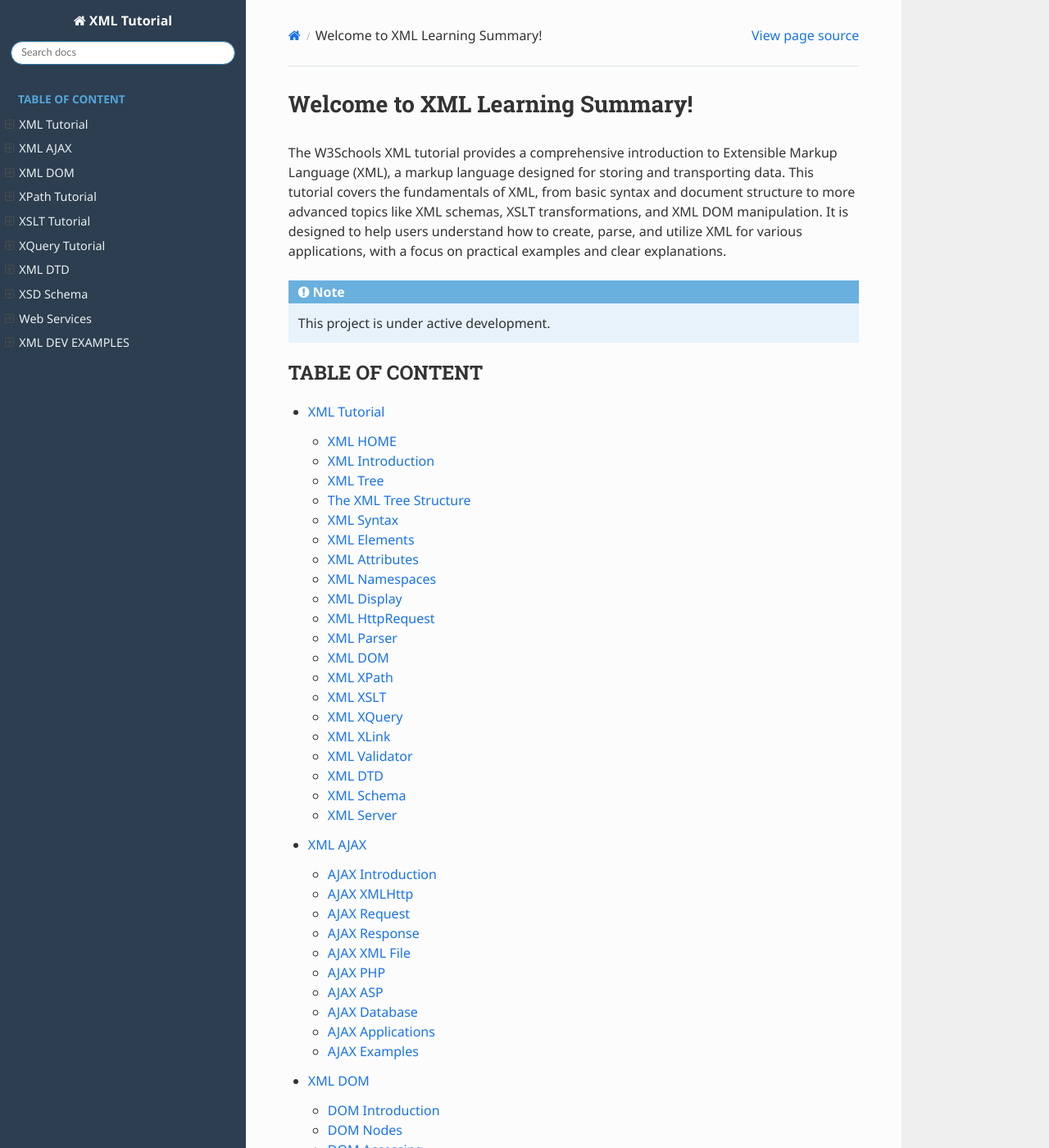
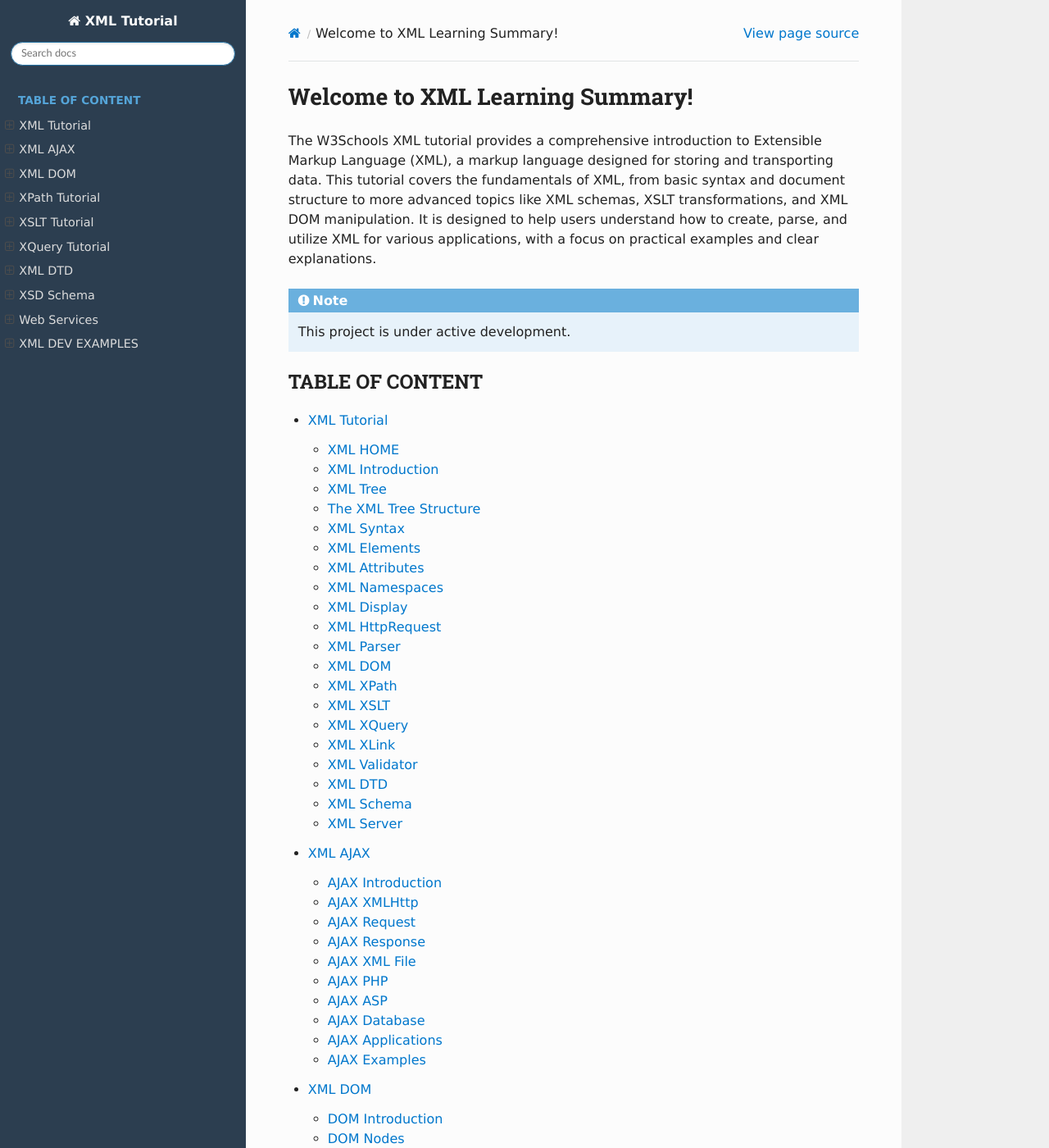
Before and after one commit to tsx-khann/xml-tutorials, a Sphinx documentation site: the page built from docs/source/index.rst, in a window 1280 px wide and 1400 px high. Shown: the whole window at 82% size. Built offline with Sphinx 7.4.7 and the Read the Docs theme 3.1.0, drawn with Linux system fonts in a browser that asks for light colours; pages that are not in the unit, such as notebooks, are missing from menus.

Commit message:
Update custom.css

```diff
--- a/docs/source/_static/custom.css
+++ b/docs/source/_static/custom.css
@@ -1,71 +1,54 @@
-/* General body styling */
+/* Set the background color and text color for the whole page */
 body {
-    background-color: #f4f4f9; /* Light gray background for a softer look */
-    color: #333; /* Dark gray text for better readability */
-    font-family: 'Segoe UI', Tahoma, Geneva, Verdana, sans-serif;
-    line-height: 1.6;
+    background-color: #f5f5f5; /* Light gray for a softer contrast */
+    color: #222; /* Darker text for better readability */
+    font-family: Verdana, sans-serif;
 }
 
-/* Styling for all links */
+/* Style links: Default blue, turns a softer green on hover */
 a {
-    color: #1a73e8; /* Google blue for a modern touch */
+    color: #0077cc;
     text-decoration: none;
 }
 
 a:hover {
-    color: #d93025; /* Red on hover for contrast */
+    color: #005fa3;
     text-decoration: underline;
 }
 
-/* Sidebar navigation */
+/* Style the side navigation search bar and side navigation panel */
 .wy-side-nav-search, .wy-nav-side {
-    background-color: #2c3e50; /* Dark blue-gray for a sleek look */
+    background-color: #2c3e50; /* Dark blue-gray for a modern look */
 }
 
+/* Force menu links in the vertical navigation to be a softer white */
 .wy-menu-vertical a {
-    color: #ecf0f1 !important; /* Light gray text */
+    color: #dcdcdc !important;
 }
 
+/* Change background color of vertical navigation links on hover */
 .wy-menu-vertical a:hover {
     background-color: #34495e; /* Slightly lighter blue-gray */
+    color: #ffffff !important;
 }
 
-/* Top navigation bar */
+/* Style the top navigation bar */
 .wy-nav-top {
-    background-color: #1a73e8; /* Matching the link color */
+    background-color: #1a252f; /* Darker shade for better contrast */
 }
 
+/* Style the top navigation links: Default white, turns light gray on hover */
 .wy-nav-top a {
-    color: #ffffff;
+    color: white;
 }
 
 .wy-nav-top a:hover {
-    color: #d93025;
+    color: #b0b0b0;
 }
 
-/* Table headers */
+/* Style table headers inside responsive tables */
 .wy-table-responsive th {
-    background-color: #1a73e8;
-    color: #ffffff;
+    background-color: #222;
+    color: white;
+    border-bottom: 2px solid #444; /* Adds subtle separation */
 }
-
-/* Code blocks */
-code {
-    background-color: #e8e8e8;
-    padding: 2px 4px;
-    border-radius: 4px;
-    font-family: 'Courier New', Courier, monospace;
-}
-
-/* Blockquotes */
-blockquote {
-    border-left: 4px solid #1a73e8;
-    padding-left: 15px;
-    color: #555;
-    font-style: italic;
-}
-
-/* Images */
-img {
-    border-radius: 8px; /* Rounded corners for images */
-}
```
